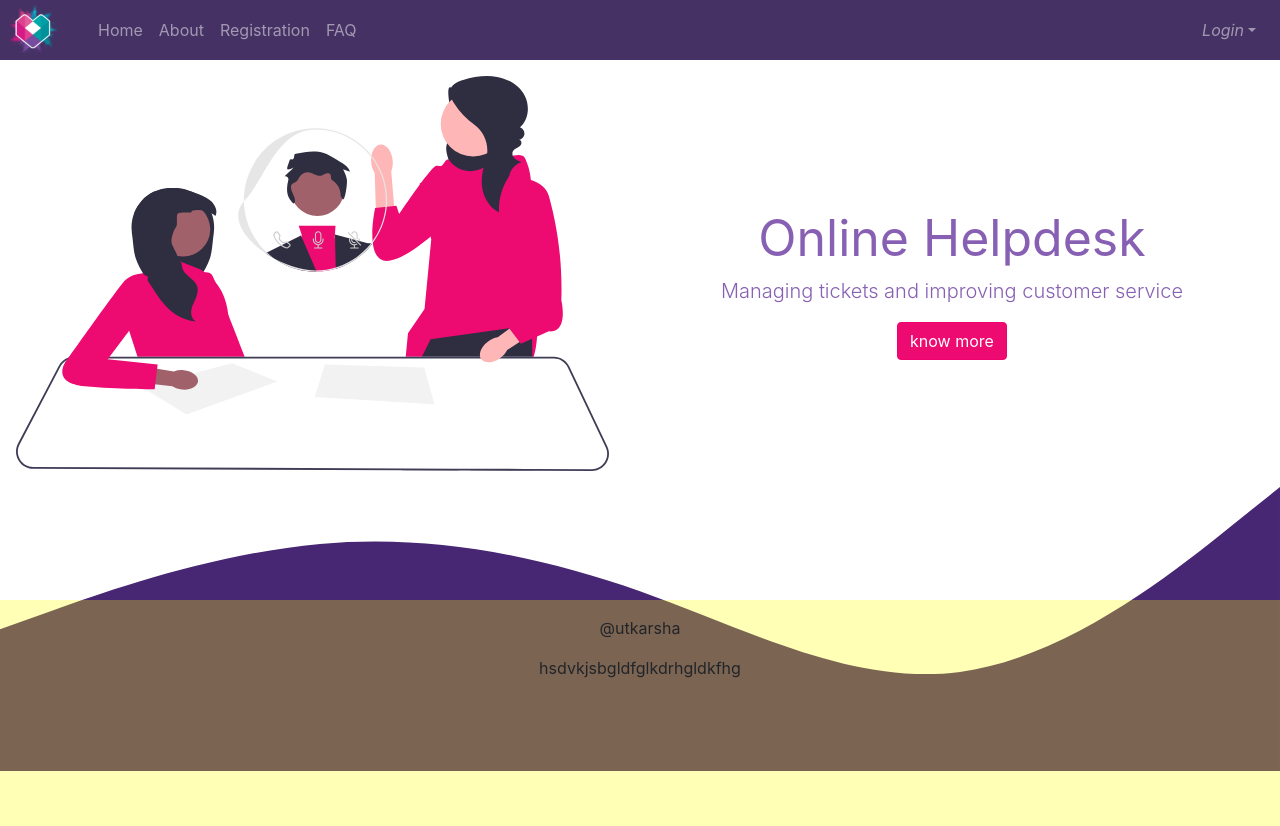
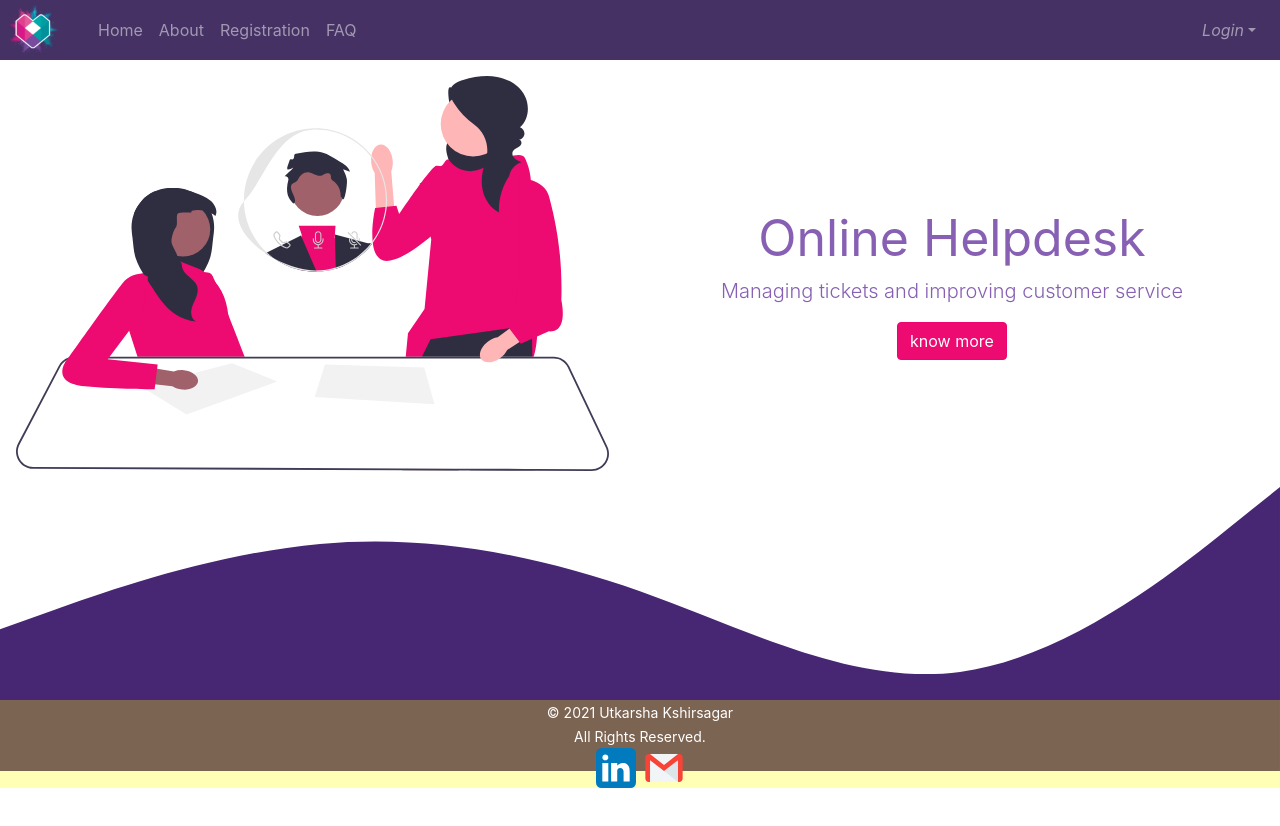
Before and after one commit to utkarsha30/helpdesk-app-client, a Vue app: page / in a window 1280 px wide. Shown: the top 826 px of the page. After the commit the page ends 800 px from the top, so only its background shows below. Built offline with nearby package versions, Linux system fonts and the light colour scheme; what vue-toast-notification would draw is missing.

Commit message:
code under test

```diff
--- a/src/components/pages/home/HomePage.vue
+++ b/src/components/pages/home/HomePage.vue
@@ -22,7 +22,7 @@
         </div>
       </div>
     </div>
-    <div>
+    <div class="foot">
       <svg
         class="svg-style"
         xmlns="http://www.w3.org/2000/svg"
@@ -34,10 +34,34 @@
           d="M0,160L60,138.7C120,117,240,75,360,64C480,53,600,75,720,117.3C840,160,960,224,1080,208C1200,192,1320,96,1380,48L1440,0L1440,320L1380,320C1320,320,1200,320,1080,320C960,320,840,320,720,320C600,320,480,320,360,320C240,320,120,320,60,320L0,320Z"
         ></path>
       </svg>
-      <div class="footer p-3">
+      <!-- <div class="footer">
         <p>@utkarsha</p>
         <p>hsdvkjsbgldfglkdrhgldkfhg</p>
-      </div>
+      </div> -->
+      <footer class="container-fluid text-center">
+        <div class="footer row copyright">
+          <div class="col-md-12 text-center">
+            <small class="block"
+              >&copy; 2021 Utkarsha Kshirsagar<br />
+              All Rights Reserved.</small
+            >
+            <br />
+            <small class="block"
+              ><a
+                href="https://www.linkedin.com/in/utkarsha-kshirsagar-34b0bb170"
+                ><img
+                  src="../../../assets/images/linkedin.svg"
+                  height="40"
+                  width="40" /></a
+              >&nbsp;&nbsp;<a href="mailto: msutkarsha@gmail.com"
+                ><img
+                  src="../../../assets/images/email.svg"
+                  height="40"
+                  width="40" /></a
+            ></small>
+          </div>
+        </div>
+      </footer>
     </div>
   </div>
   <!-- <svg xmlns="http://www.w3.org/2000/svg" class="a" viewBox="0 0 1440 300">
@@ -72,11 +96,12 @@ export default {
 .footer {
   display: block;
   width: 100%;
-  height: 30%;
+
   text-align: center;
   background-color: rgba(255, 255, 0, 0.288);
+  color: white;
   position: absolute;
-  top: 600px;
+  top: 700px;
 }
 @media (max-width: 768px) {
   .footer {
@@ -86,7 +111,7 @@ export default {
     text-align: center;
     background-color: rgba(255, 255, 0, 0.288);
     position: absolute;
-    top: 510px;
+    top: 735px;
   }
 }
 .card-css {
```
Also changed, not shown: src/assets/images/email.svg (added), src/assets/images/linkedin.svg (added).
